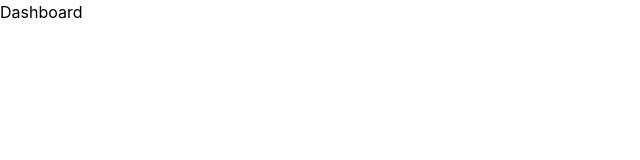
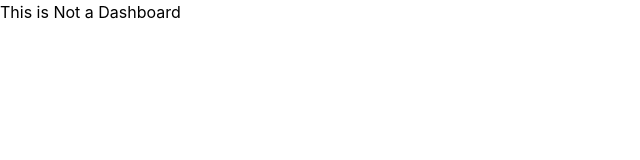
Before and after one commit to Adity2603/SoftSkill, a React (Create React App) app: page /dashboard in a window 1280 px wide. Shown: the top 160 px of the page, without its empty margins (0-640 px from the left). Built offline with nearby package versions, Linux system fonts and the light colour scheme.

Commit message:
done some changes

```diff
--- a/src/components/Dashboard.js
+++ b/src/components/Dashboard.js
@@ -3,7 +3,7 @@ import React from 'react'
 function Dashboard() {
   return (
     <>
-    <h1>Dashboard</h1>
+    <h1>This is Not a Dashboard</h1>
     </>
   )
 }
```
